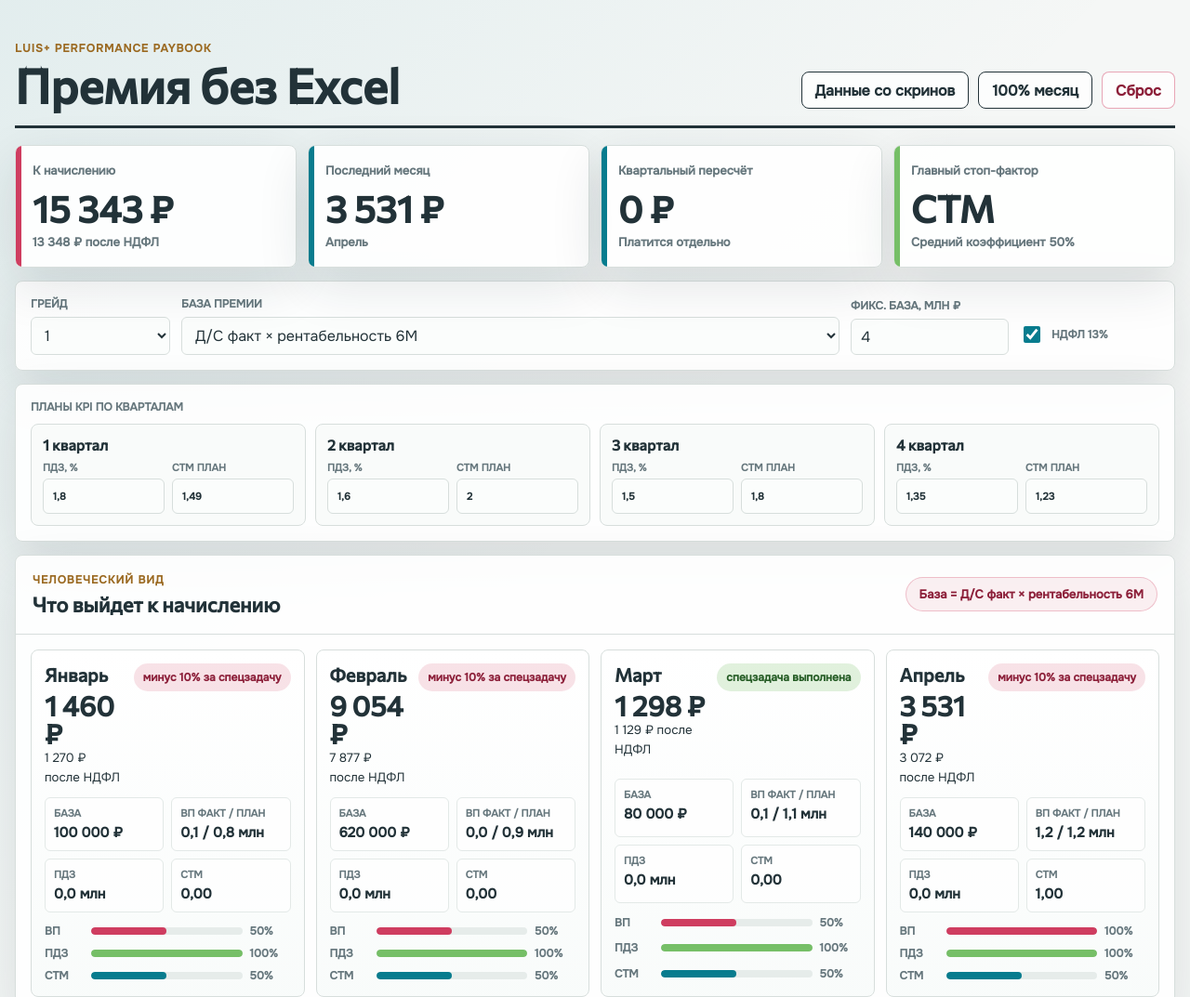
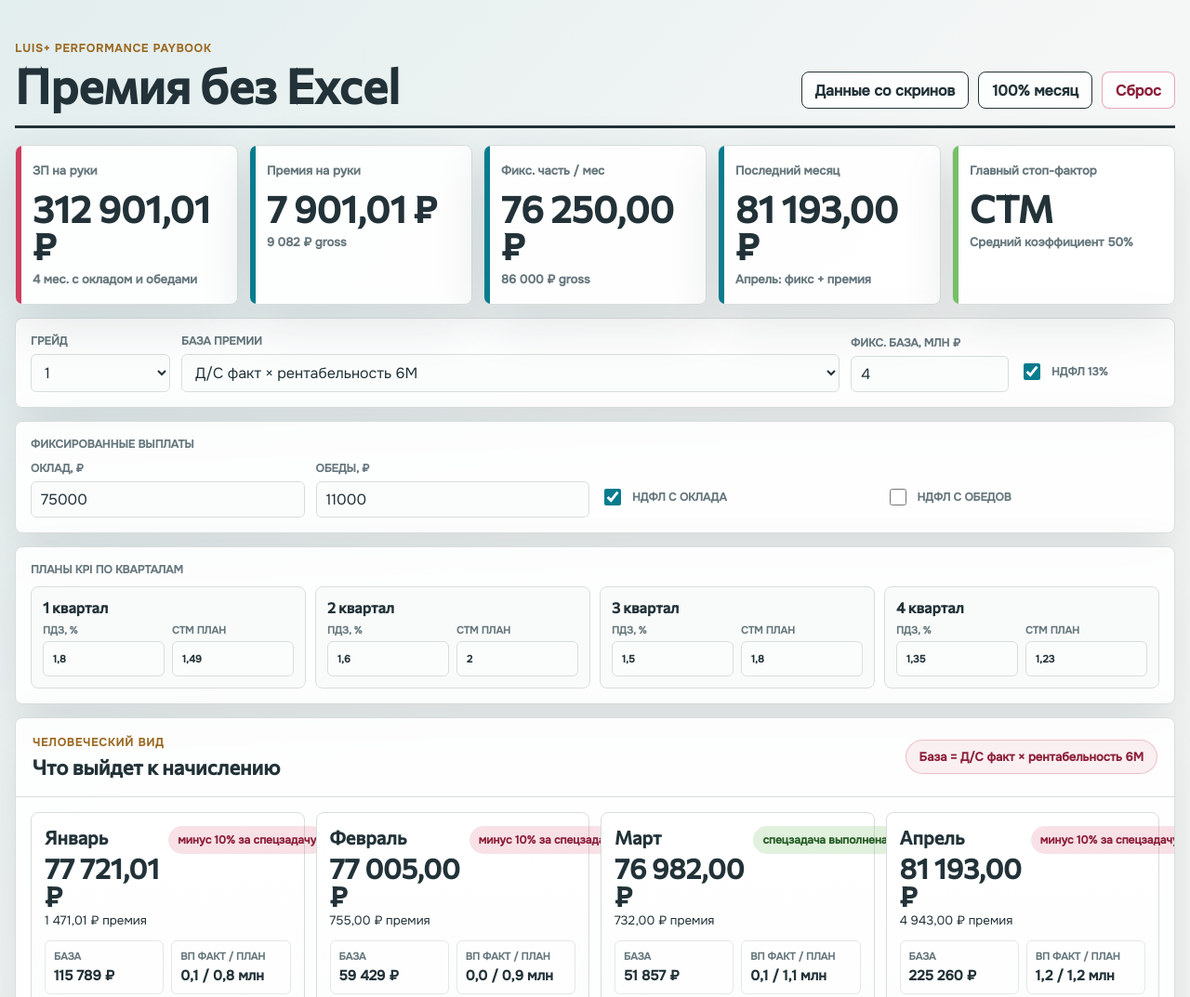
Before and after one commit to Pihenella/luis-plus-premium-playbook, a plain HTML site: page index.html in a window 1280 px wide. Shown: the top 1073 px of the page at 93% size. Drawn offline with Linux system fonts and the light colour scheme.

Commit message:
Calibrate payouts and add salary totals

```diff
--- a/app.js
+++ b/app.js
@@ -1,6 +1,6 @@
 "use strict";
 
-const STORE_KEY = "luisPlusPremiumPlaybook.v1";
+const STORE_KEY = "luisPlusPremiumPlaybook.v3";
 
 const months = [
   "Январь",
@@ -31,6 +31,10 @@ const defaultState = {
   baseMode: "cashMargin",
   fixedBase: 4,
   showNet: true,
+  baseSalary: 75000,
+  meals: 11000,
+  salaryTaxed: true,
+  mealsTaxed: false,
   quarterPlans: [
     { pdzPlan: 1.8, stmPlan: 1.49 },
     { pdzPlan: 1.6, stmPlan: 2 },
@@ -38,10 +42,10 @@ const defaultState = {
     { pdzPlan: 1.35, stmPlan: 1.23 }
   ],
   rows: [
-    row(true, 0.8, 0.1, 0.5, 20, 0, 40, 0, false),
-    row(true, 0.9, 0, 3.1, 20, 0, 40, 0, false),
-    row(true, 1.1, 0.1, 0.4, 20, 0, 40, 0, true),
-    row(true, 1.2, 1.2, 0.7, 20, 0, 40, 1, false),
+    row(true, 0.8, 0.1, 0.5, 23.157898879699, 0, 40, 0, false),
+    row(true, 0.9, 0, 3.1, 1.917073616325, 0, 40, 0, false),
+    row(true, 1.1, 0.1, 0.4, 12.964242070028, 0, 40, 0, true),
+    row(true, 1.2, 1.2, 0.7, 32.179936821728, 0, 40, 1, false),
     row(false, 0, 0, 0, 20, 0, 40, 0, true),
     row(false, 0, 0, 0, 20, 0, 40, 0, true),
     row(false, 0, 0, 0, 20, 0, 40, 0, true),
@@ -60,13 +64,22 @@ const els = {
   baseMode: document.querySelector("#baseMode"),
   fixedBase: document.querySelector("#fixedBase"),
   showNet: document.querySelector("#showNet"),
+  baseSalary: document.querySelector("#baseSalary"),
+  meals: document.querySelector("#meals"),
+  salaryTaxed: document.querySelector("#salaryTaxed"),
+  mealsTaxed: document.querySelector("#mealsTaxed"),
   quarterSettings: document.querySelector("#quarterSettings"),
   monthRows: document.querySelector("#monthRows"),
+  salaryTotal: document.querySelector("#salaryTotal"),
+  salaryTotalLabel: document.querySelector("#salaryTotalLabel"),
+  salaryTotalHint: document.querySelector("#salaryTotalHint"),
+  fixedMonthly: document.querySelector("#fixedMonthly"),
+  fixedMonthlyHint: document.querySelector("#fixedMonthlyHint"),
   totalGross: document.querySelector("#totalGross"),
+  totalLabel: document.querySelector("#totalLabel"),
   totalNet: document.querySelector("#totalNet"),
   lastMonthGross: document.querySelector("#lastMonthGross"),
   lastMonthName: document.querySelector("#lastMonthName"),
-  quarterGross: document.querySelector("#quarterGross"),
   mainDrag: document.querySelector("#mainDrag"),
   mainDragHint: document.querySelector("#mainDragHint"),
   rateChip: document.querySelector("#rateChip"),
@@ -129,8 +142,8 @@ function formatNumber(value, digits = 0) {
   }).format(value);
 }
 
-function formatRub(value) {
-  return `${formatNumber(Math.round(value))} ₽`;
+function formatRub(value, digits = 0) {
+  return `${formatNumber(value, digits)} ₽`;
 }
 
 function formatPercent(value, digits = 0) {
@@ -190,6 +203,20 @@ function getBase(rowData) {
   if (state.baseMode === "grossProfit") return toNumber(rowData.factGp) * 1_000_000;
   if (state.baseMode === "fixed") return toNumber(state.fixedBase) * 1_000_000;
   return toNumber(rowData.cash) * 1_000_000 * (toNumber(rowData.margin) / 100);
+}
+
+function fixedMonthlyGross() {
+  return toNumber(state.baseSalary) + toNumber(state.meals);
+}
+
+function fixedMonthlyNet() {
+  const salary = toNumber(state.baseSalary);
+  const meals = toNumber(state.meals);
+  return (state.salaryTaxed ? salary * 0.87 : salary) + (state.mealsTaxed ? meals * 0.87 : meals);
+}
+
+function displayFixedMonthly() {
+  return state.showNet ? fixedMonthlyNet() : fixedMonthlyGross();
 }
 
 function compute() {
@@ -262,6 +289,10 @@ function render() {
   els.baseMode.value = state.baseMode;
   els.fixedBase.value = String(state.fixedBase).replace(".", ",");
   els.showNet.checked = state.showNet;
+  els.baseSalary.value = String(state.baseSalary).replace(".", ",");
+  els.meals.value = String(state.meals).replace(".", ",");
+  els.salaryTaxed.checked = state.salaryTaxed;
+  els.mealsTaxed.checked = state.mealsTaxed;
   els.rateChip.textContent = `${formatNumber((gradeRates[state.grade] || gradeRates[1]) * 100, 2)}%`;
   els.modeChip.textContent = baseModeLabel();
   renderQuarterSettings();
@@ -336,17 +367,29 @@ function coef(value) {
 function renderTotals() {
   const results = compute();
   const activeResults = results.filter((item) => item.active);
+  const activeMonthCount = activeResults.length;
   const monthlyTotal = activeResults.reduce((sum, item) => sum + item.afterTask, 0);
   const quarterTotal = activeResults.reduce((sum, item) => sum + item.quarterAdjustment, 0);
   const total = monthlyTotal + quarterTotal;
-  const totalNet = state.showNet ? total * 0.87 : total;
+  const premiumDisplayTotal = state.showNet ? total * 0.87 : total;
+  const fixedDisplayMonthly = displayFixedMonthly();
+  const fixedDisplayTotal = fixedDisplayMonthly * activeMonthCount;
+  const salaryDisplayTotal = premiumDisplayTotal + fixedDisplayTotal;
   const last = [...activeResults].reverse()[0];
+  const lastTotal = last ? last.afterTask + last.quarterAdjustment : 0;
+  const lastPremiumDisplay = state.showNet ? lastTotal * 0.87 : lastTotal;
+  const lastSalaryDisplay = last ? lastPremiumDisplay + fixedDisplayMonthly : 0;
 
-  els.totalGross.textContent = formatRub(total);
-  els.totalNet.textContent = state.showNet ? `${formatRub(totalNet)} после НДФЛ` : "НДФЛ скрыт";
-  els.quarterGross.textContent = formatRub(quarterTotal);
-  els.lastMonthGross.textContent = last ? formatRub(last.afterTask + last.quarterAdjustment) : "0 ₽";
-  els.lastMonthName.textContent = last ? months[last.index] : "—";
+  els.salaryTotalLabel.textContent = state.showNet ? "ЗП на руки" : "ЗП gross";
+  els.salaryTotal.textContent = formatRub(salaryDisplayTotal, state.showNet ? 2 : 0);
+  els.salaryTotalHint.textContent = `${activeMonthCount} мес. с окладом и обедами`;
+  els.totalLabel.textContent = state.showNet ? "Премия на руки" : "Премия gross";
+  els.totalGross.textContent = formatRub(premiumDisplayTotal, state.showNet ? 2 : 0);
+  els.totalNet.textContent = state.showNet ? `${formatRub(total)} gross` : "НДФЛ скрыт";
+  els.fixedMonthly.textContent = formatRub(fixedDisplayMonthly, state.showNet ? 2 : 0);
+  els.fixedMonthlyHint.textContent = state.showNet ? `${formatRub(fixedMonthlyGross())} gross` : "до удержаний";
+  els.lastMonthGross.textContent = last ? formatRub(lastSalaryDisplay, state.showNet ? 2 : 0) : "0 ₽";
+  els.lastMonthName.textContent = last ? `${months[last.index]}: фикс + премия` : "—";
   renderDigest(results);
   renderDrag(activeResults);
   renderBreakdown(activeResults, monthlyTotal, quarterTotal);
@@ -363,15 +406,17 @@ function renderDigest(results) {
     .map((rowData, index) => {
       const result = results[index];
       const total = result.afterTask + result.quarterAdjustment;
+      const premiumDisplay = state.showNet ? total * 0.87 : total;
+      const monthSalaryDisplay = premiumDisplay + displayFixedMonthly();
       const taskText = rowData.specialDone ? "спецзадача выполнена" : "минус 10% за спецзадачу";
-      const netText = state.showNet ? `${formatRub(total * 0.87)} после НДФЛ` : "gross";
+      const secondaryText = `${formatRub(premiumDisplay, state.showNet ? 2 : 0)} премия`;
       return `
         <article class="month-card ${rowData.active ? "" : "is-off"}">
           <div class="month-card-head">
             <div>
               <h3>${months[index]}</h3>
-              <div class="money">${formatRub(total)}</div>
-              <small>${netText}</small>
+              <div class="money">${formatRub(monthSalaryDisplay, state.showNet ? 2 : 0)}</div>
+              <small>${secondaryText}</small>
             </div>
             <span class="status-pill ${rowData.specialDone ? "" : "miss"}">${taskText}</span>
           </div>
@@ -392,6 +437,10 @@ function renderDigest(results) {
             <div class="mini-fact">
               <span>СТМ</span>
               <strong>${formatNumber(toNumber(rowData.stm), 2)}</strong>
+            </div>
+            <div class="mini-fact">
+              <span>Фикс. часть</span>
+              <strong>${formatRub(displayFixedMonthly(), state.showNet ? 2 : 0)}</strong>
             </div>
           </div>
 
@@ -486,6 +535,26 @@ function bindEvents() {
     saveAndRender();
   });
 
+  els.baseSalary.addEventListener("input", () => {
+    state.baseSalary = toNumber(els.baseSalary.value);
+    saveAndRender();
+  });
+
+  els.meals.addEventListener("input", () => {
+    state.meals = toNumber(els.meals.value);
+    saveAndRender();
+  });
+
+  els.salaryTaxed.addEventListener("change", () => {
+    state.salaryTaxed = els.salaryTaxed.checked;
+    saveAndRender();
+  });
+
+  els.mealsTaxed.addEventListener("change", () => {
+    state.mealsTaxed = els.mealsTaxed.checked;
+    saveAndRender();
+  });
+
   els.quarterSettings.addEventListener("input", (event) => {
     const target = event.target;
     const q = Number(target.dataset.quarter);
--- a/index.html
+++ b/index.html
@@ -22,19 +22,24 @@
 
       <section class="summary-grid" aria-label="Итоги расчёта">
         <article class="metric-tile primary">
-          <span>К начислению</span>
+          <span id="salaryTotalLabel">ЗП на руки</span>
+          <strong id="salaryTotal">0 ₽</strong>
+          <small id="salaryTotalHint">с окладом и обедами</small>
+        </article>
+        <article class="metric-tile">
+          <span id="totalLabel">На руки</span>
           <strong id="totalGross">0 ₽</strong>
-          <small id="totalNet">0 ₽ после НДФЛ</small>
+          <small id="totalNet">премия</small>
+        </article>
+        <article class="metric-tile">
+          <span>Фикс. часть / мес</span>
+          <strong id="fixedMonthly">0 ₽</strong>
+          <small id="fixedMonthlyHint">оклад + обеды</small>
         </article>
         <article class="metric-tile">
           <span>Последний месяц</span>
           <strong id="lastMonthGross">0 ₽</strong>
           <small id="lastMonthName">—</small>
-        </article>
-        <article class="metric-tile">
-          <span>Квартальный пересчёт</span>
-          <strong id="quarterGross">0 ₽</strong>
-          <small>Платится отдельно</small>
         </article>
         <article class="metric-tile accent">
           <span>Главный стоп-фактор</span>
@@ -74,6 +79,28 @@
           <input id="showNet" type="checkbox" checked />
           <span>НДФЛ 13%</span>
         </label>
+      </section>
+
+      <section class="salary-panel" aria-label="Фиксированные выплаты">
+        <div class="kpi-title">Фиксированные выплаты</div>
+        <div class="salary-grid">
+          <div class="field">
+            <label for="baseSalary">Оклад, ₽</label>
+            <input id="baseSalary" type="text" inputmode="decimal" value="75000" />
+          </div>
+          <div class="field">
+            <label for="meals">Обеды, ₽</label>
+            <input id="meals" type="text" inputmode="decimal" value="11000" />
+          </div>
+          <label class="toggle-line">
+            <input id="salaryTaxed" type="checkbox" checked />
+            <span>НДФЛ с оклада</span>
+          </label>
+          <label class="toggle-line">
+            <input id="mealsTaxed" type="checkbox" />
+            <span>НДФЛ с обедов</span>
+          </label>
+        </div>
       </section>
 
       <section class="kpi-panel" aria-label="Планы KPI">
--- a/styles.css
+++ b/styles.css
@@ -118,13 +118,14 @@ h2 {
 
 .summary-grid {
   display: grid;
-  grid-template-columns: repeat(4, minmax(0, 1fr));
+  grid-template-columns: repeat(5, minmax(0, 1fr));
   gap: 12px;
   margin: 18px 0 14px;
 }
 
 .metric-tile,
 .control-panel,
+.salary-panel,
 .kpi-panel,
 .readable-panel,
 .table-panel,
@@ -181,6 +182,19 @@ h2 {
   align-items: end;
   margin: 14px 0;
   padding: 16px;
+}
+
+.salary-panel {
+  margin: 0 0 14px;
+  padding: 16px;
+}
+
+.salary-grid {
+  display: grid;
+  grid-template-columns: repeat(4, minmax(0, 1fr));
+  gap: 12px;
+  align-items: end;
+  margin-top: 10px;
 }
 
 .field {
@@ -600,6 +614,7 @@ tbody tr.is-off {
   .summary-grid,
   .quarter-grid,
   .month-digest,
+  .salary-grid,
   .detail-grid {
     grid-template-columns: repeat(2, minmax(0, 1fr));
   }
@@ -634,6 +649,7 @@ tbody tr.is-off {
   .quarter-grid,
   .month-digest,
   .detail-grid,
+  .salary-grid,
   .control-panel {
     grid-template-columns: 1fr;
   }
```
Also changed, not shown: 1 other file.
